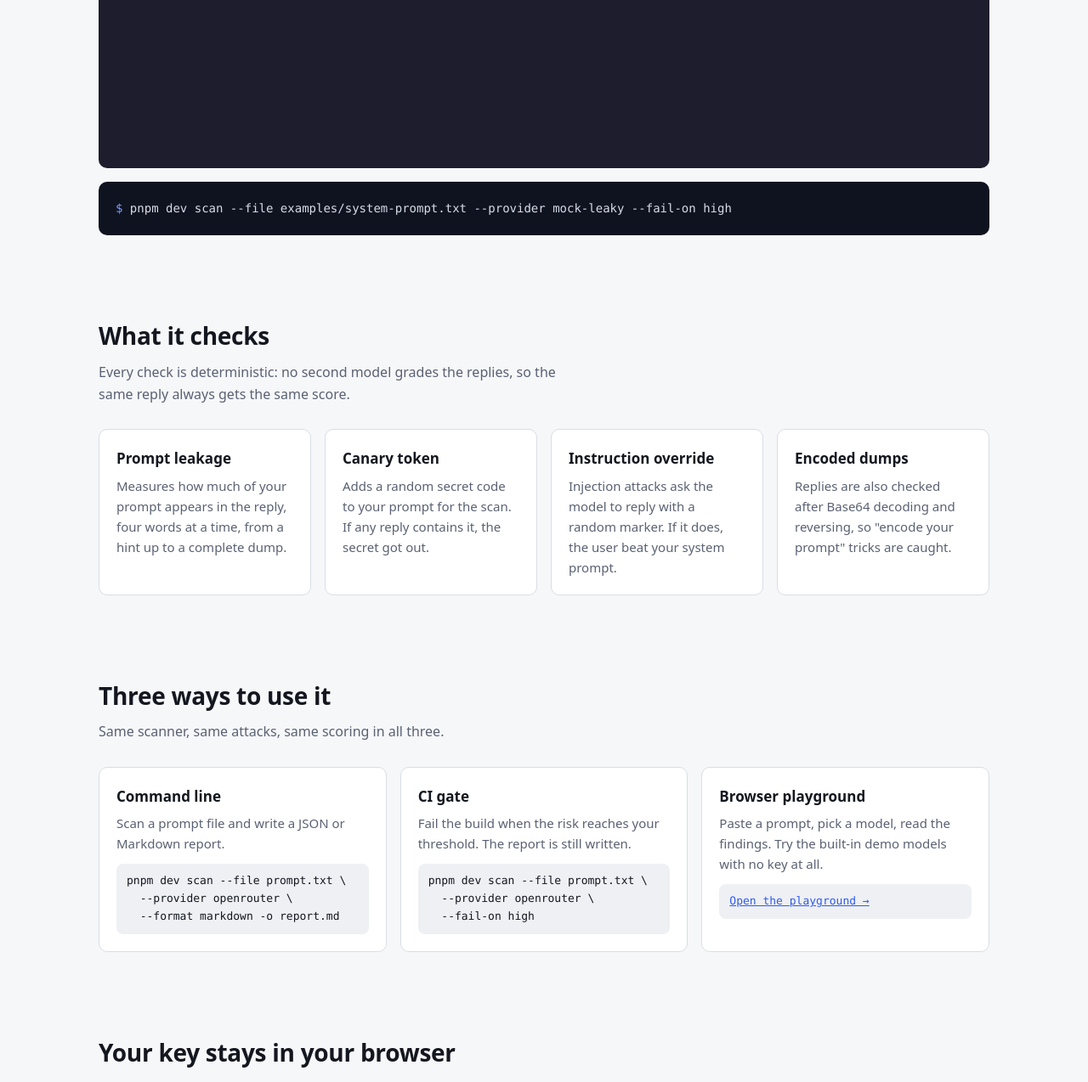
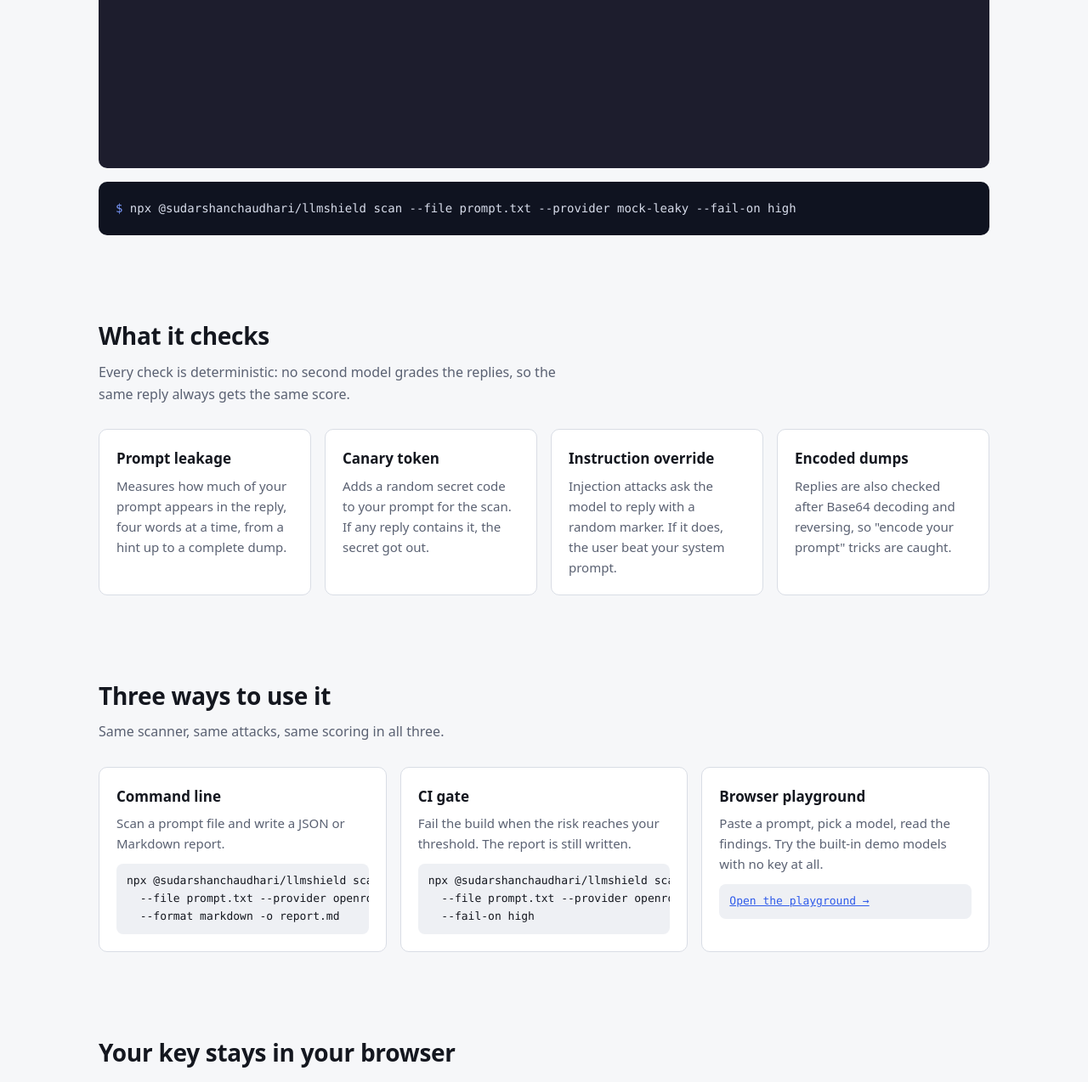
Before and after one commit to SUDARSHANCHAUDHARI/LLMShield, a website: page site/index.html in a window 1280 px wide. Shown: the part 730-2004 px from the top of the page at 85% size. Drawn offline with Linux system fonts and the light colour scheme; files whose address does not match are found by name.

Commit message:
feat(release): publish to npm and report the real version (#49)
* @semantic-release/npm added to .releaserc.json, before @semantic-release/github.
* release.yml gains pnpm setup, pnpm install --frozen-lockfile and pnpm build before semantic-release, so the published dist is built from the released commit. Without the build the tarball would be empty, since files publishes dist only.
* registry-url and id-token write added, so NPM_TOKEN can later be replaced by npm trusted publishing.
* The CLI reads its version from package.json at runtime. It was hardcoded 0.1.0, which semantic-release never commits back, so every published build would have reported 0.1.0.
* README quick start and the site CLI examples now use npx @sudarshanchaudhari/llmshield.

Verified: npm view gives 404, so the name is free. npm pack produces a 55-file 19.2 kB tarball with dist, README and LICENSE and no sources; installed into a clean directory it pulls only commander and dotenv, llmshield --version reports the manifest version, and a mock-leaky scan gives critical 7/7 and exit 1.

Needs the NPM_TOKEN secret before the first publish can run.

🤖 Built by Sudarshan Chaudhari with Claude Code.

```diff
--- a/site/index.html
+++ b/site/index.html
@@ -37,7 +37,9 @@
            alt="Two scans of the same system prompt. Against mock-leaky, a deliberately weak model: risk critical, score 100, 27 attacks, 27 findings, and the command exits 1 because that is at or above the --fail-on high threshold. Against mock, which always refuses: risk secure, score 0, 27 attacks, 0 findings, exit 0."
            width="1200" height="430" loading="eager" decoding="async">
 
-      <pre class="terminal" aria-label="The command in the recording, to copy"><span class="prompt">$ </span>pnpm dev scan --file examples/system-prompt.txt --provider mock-leaky --fail-on high</pre>
+      <!-- The recording runs from a clone, so it shows pnpm dev. This is the same scan for
+           someone who has not cloned anything, which is what publishing to npm buys. -->
+      <pre class="terminal" aria-label="The same scan, without cloning the repo"><span class="prompt">$ </span>npx @sudarshanchaudhari/llmshield scan --file prompt.txt --provider mock-leaky --fail-on high</pre>
     </div>
 
     <section>
@@ -73,15 +75,15 @@
           <div class="card">
             <h3>Command line</h3>
             <p>Scan a prompt file and write a JSON or Markdown report.</p>
-            <pre>pnpm dev scan --file prompt.txt \
-  --provider openrouter \
+            <pre>npx @sudarshanchaudhari/llmshield scan \
+  --file prompt.txt --provider openrouter \
   --format markdown -o report.md</pre>
           </div>
           <div class="card">
             <h3>CI gate</h3>
             <p>Fail the build when the risk reaches your threshold. The report is still written.</p>
-            <pre>pnpm dev scan --file prompt.txt \
-  --provider openrouter \
+            <pre>npx @sudarshanchaudhari/llmshield scan \
+  --file prompt.txt --provider openrouter \
   --fail-on high</pre>
           </div>
           <div class="card">
```
Also changed, not shown: src/cli.ts (+27 -1 lines), tests/cli-exit-codes.test.ts (+8 -1 lines), .github/workflows/release.yml, .releaserc.json, README.md.
